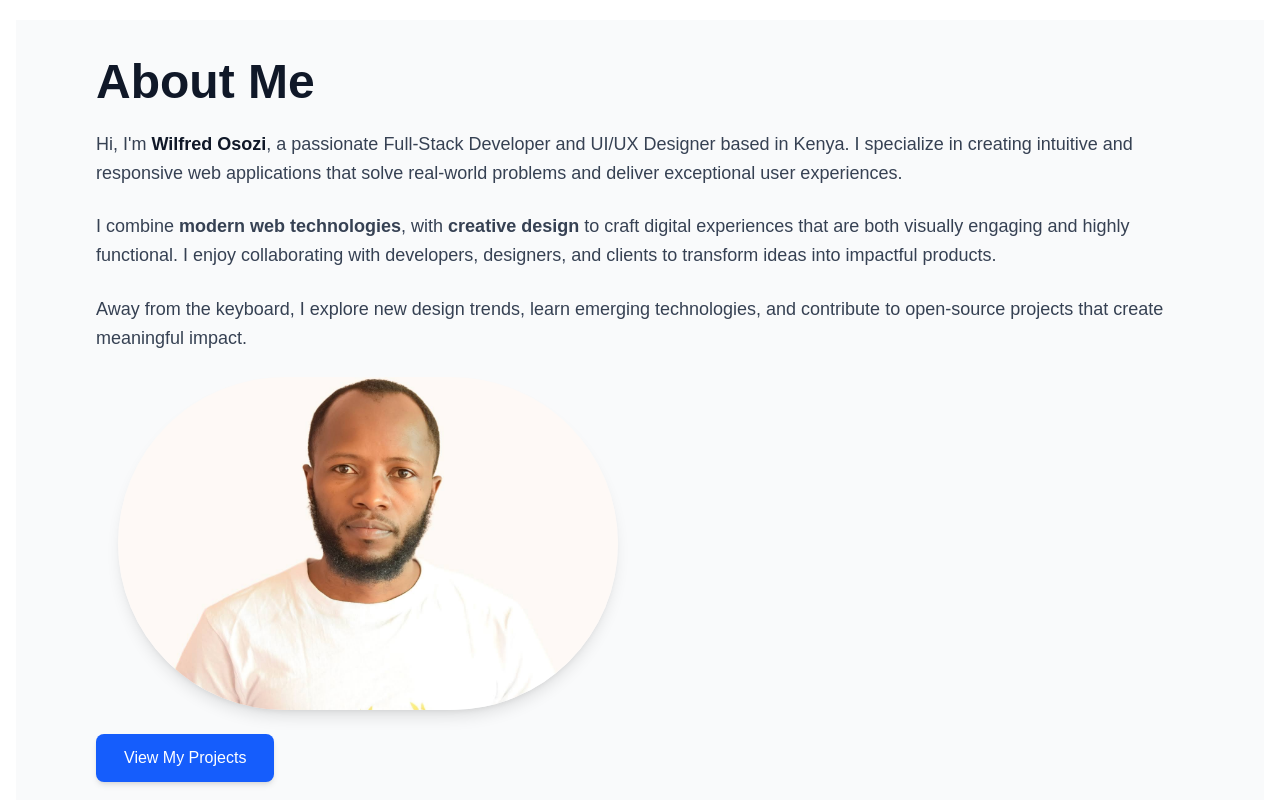
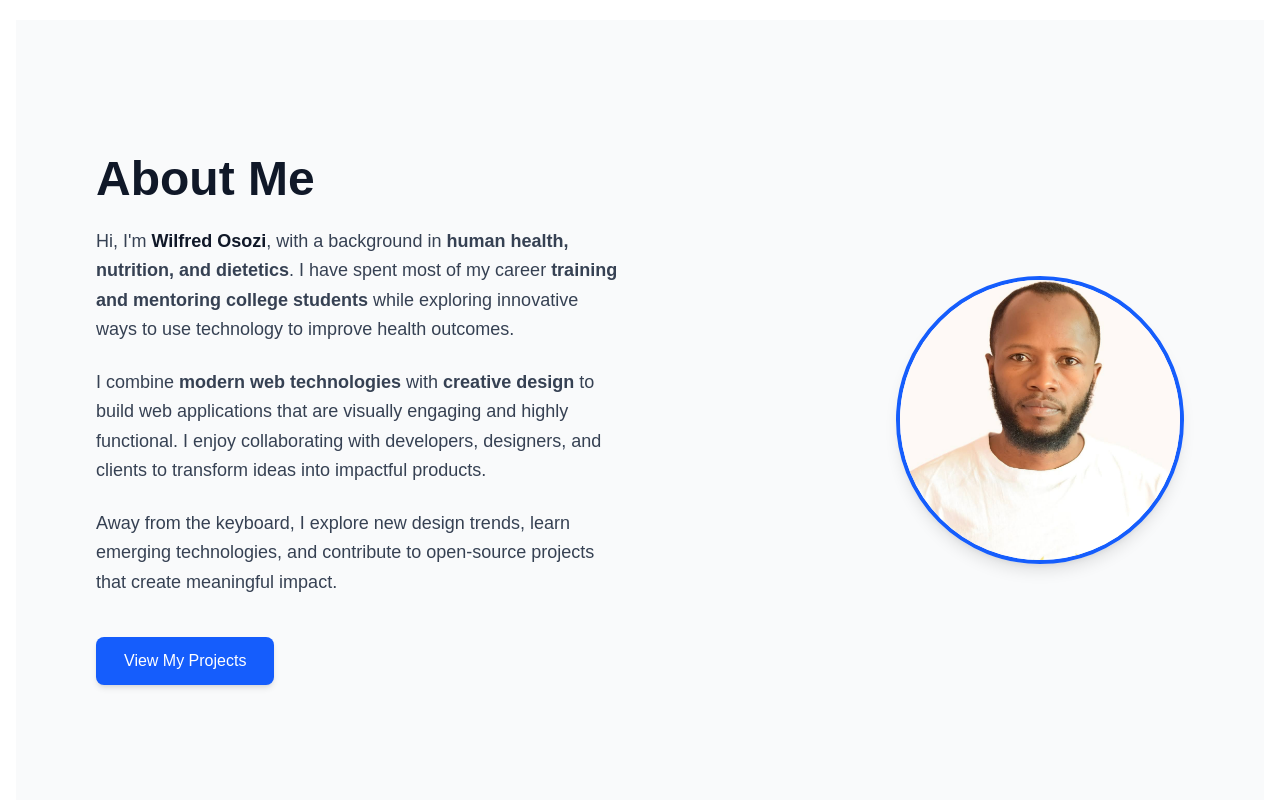
Before and after one commit to Sozi-source/sozi-portfolio, a Next.js app in the folder my-portfolio/: page / in a window 1280 px wide. Shown: the part 860-1660 px from the top of the page. Built offline with nearby package versions, Linux system fonts and the light colour scheme.

Commit message:
modify about section

```diff
--- a/my-portfolio/components/sections/AboutSection.tsx
+++ b/my-portfolio/components/sections/AboutSection.tsx
@@ -1,58 +1,58 @@
-"use client"
+'use client'
 import React from "react";
 import Image from "next/image";
-import {motion} from "framer-motion"
+import { motion } from "framer-motion";
 
 const AboutSection: React.FC = () => {
   return (
-    <section id="about" className="min-h-screen flex items-center bg-gray-50 px-6 md:px-20">
-      <div className="max-w-6xl mx-auto flex flex-col md:flex-row items-center gap-10">
+    <section id="about" className="min-h-screen flex items-center bg-gray-50 px-6 md:px-20 py-20">
+      <div className="max-w-6xl mx-auto flex flex-col md:flex-row items-center gap-10 w-full">
 
         {/* About Text */}
         <motion.div
-        initial={{ opacity: 0, x: -40 }}
+          initial={{ opacity: 0, x: -50 }}
           animate={{ opacity: 1, x: 0 }}
           transition={{ duration: 0.8 }}
-          className="space-y-6">
-
+          className="md:w-1/2 space-y-6"
+        >
           <h2 className="text-4xl md:text-5xl font-extrabold text-gray-900">About Me</h2>
 
           <p className="text-gray-700 text-lg leading-relaxed">
-            Hi, I'm {""}
-            <span className="font-semibold text-gray-900">Wilfred Osozi</span>, a passionate Full-Stack Developer and UI/UX Designer based in Kenya. I specialize in creating intuitive and responsive web applications that solve real-world problems and deliver exceptional user experiences.
-          </p>
-          <p className="text-gray-700 text-lg leading-relaxed">
-            I combine <span className="font-semibold">modern web technologies</span>,
-            with <span className="font-semibold">creative design</span> to craft digital
-            experiences that are both visually engaging and highly functional.
-            I enjoy collaborating with developers, designers, and clients to
-            transform ideas into impactful products.
+            Hi, I'm <span className="font-semibold text-gray-900">Wilfred Osozi</span>, with a background in <span className="font-semibold">human health, nutrition, and dietetics</span>. I have spent most of my career <span className="font-semibold">training and mentoring college students</span> while exploring innovative ways to use technology to improve health outcomes.
           </p>
 
           <p className="text-gray-700 text-lg leading-relaxed">
-            Away from the keyboard, I explore new design trends, learn emerging
-            technologies, and contribute to open-source projects that create
-            meaningful impact.
+            I combine <span className="font-semibold">modern web technologies</span> with <span className="font-semibold">creative design</span> to build web applications that are visually engaging and highly functional. I enjoy collaborating with developers, designers, and clients to transform ideas into impactful products.
           </p>
 
-           {/* Profile Image */}
-        <div className="md:w-1/2 flex justify-center">
+          <p className="text-gray-700 text-lg leading-relaxed">
+            Away from the keyboard, I explore new design trends, learn emerging technologies, and contribute to open-source projects that create meaningful impact.
+          </p>
+
+          <motion.a
+            href="#projects"
+            whileHover={{ scale: 1.05 }}
+            whileTap={{ scale: 0.97 }}
+            className="inline-block bg-blue-600 text-white px-7 py-3 rounded-lg shadow-md hover:bg-blue-700 transition mt-4"
+          >
+            View My Projects
+          </motion.a>
+        </motion.div>
+
+        {/* Profile Image */}
+        <motion.div
+          initial={{ opacity: 0, x: 50 }}
+          animate={{ opacity: 1, x: 0 }}
+          transition={{ duration: 0.8 }}
+          className="md:w-1/2 flex justify-center md:justify-end mt-10 md:mt-0"
+        >
           <Image
             src="/assets/images/profile.jpg"
             alt="Wilfred Osozi"
             width={500}
             height={500}
-            className="rounded-full object-cover shadow-lg"
+            className="w-48 h-48 sm:w-56 sm:h-56 md:w-64 md:h-64 lg:w-72 lg:h-72 rounded-full border-4 border-blue-600 shadow-lg object-cover"
           />
-        </div>
-          <motion.a
-            href="#projects"
-            whileHover={{ scale: 1.05 }}
-            whileTap={{ scale: 0.97 }}
-            className="inline-block bg-blue-600 text-white px-7 py-3 rounded-lg shadow-md hover:bg-blue-700 transition"
-          >
-            View My Projects
-          </motion.a>
         </motion.div>
       </div>
     </section>
--- a/my-portfolio/components/sections/ExperienceSection.tsx
+++ b/my-portfolio/components/sections/ExperienceSection.tsx
@@ -78,7 +78,7 @@ const ExperienceCard: React.FC<ExperienceCardProps> = ({ item }) => {
       {item.points.length > 1 && (
         <button
           onClick={toggleShow}
-          className="mt-3 text-blue-600 hover:underline focus:outline-none"
+          className="mt-4 self-start text-blue-700 font-semibold hover:text-blue-900 hover:underline focus:outline-none transition-colors"
         >
           {showAll ? 'See Less' : 'See More'}
         </button>
```
